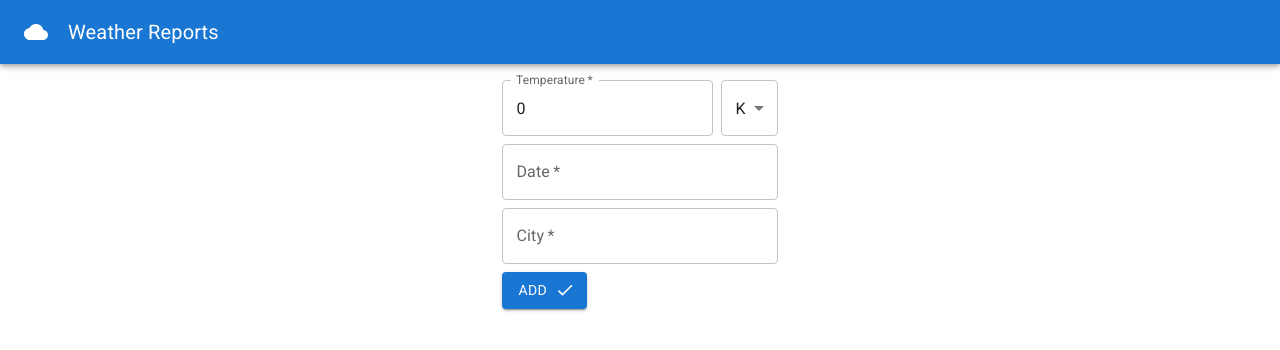
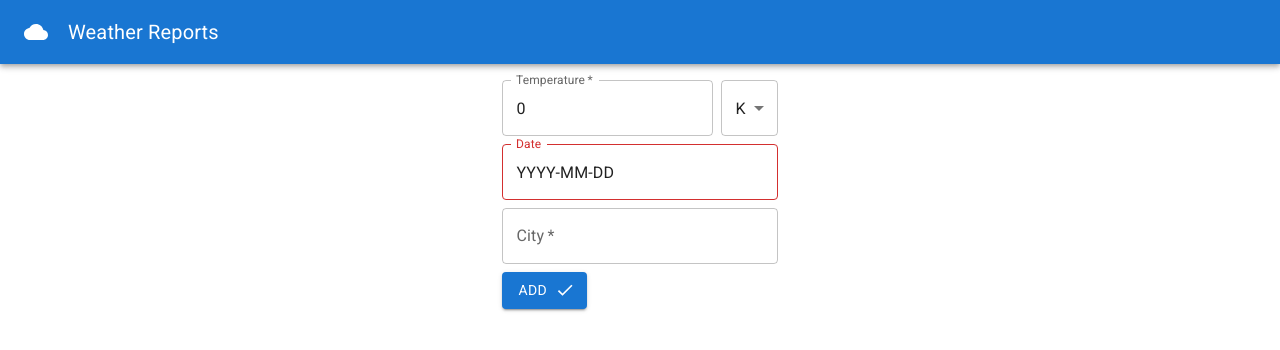
Before and after one commit to smazik02/a41-recruitment, a React (Vite) app in the folder meteo-web/: page /report/new in a window 1280 px wide. Shown: the top 350 px of the page. Built offline with nearby package versions, Linux system fonts and the light colour scheme.

Commit message:
date picker

```diff
--- a/meteo-web/package.json
+++ b/meteo-web/package.json
@@ -16,6 +16,8 @@
     "@mui/icons-material": "^6.4.6",
     "@mui/material": "^6.4.6",
     "@mui/x-data-grid": "^7.27.1",
+    "@mui/x-date-pickers": "^7.27.1",
+    "dayjs": "^1.11.13",
     "react": "^19.0.0",
     "react-dom": "^19.0.0",
     "react-router": "^7.2.0"
--- a/meteo-web/src/pages/ReportForm.tsx
+++ b/meteo-web/src/pages/ReportForm.tsx
@@ -5,6 +5,8 @@ import { Check, Delete, Save } from '@mui/icons-material';
 import { ChangeEvent, useEffect, useState } from 'react';
 import { TemperatureUnit, WeatherReport } from '../types.ts';
 import { EmptyFieldError, validateForm } from '../validators.ts';
+import { DatePicker, PickerValidDate } from '@mui/x-date-pickers';
+import dayjs from 'dayjs';
 
 interface ReportForm {
     temperature: number;
@@ -54,8 +56,19 @@ function ReportForm() {
         setFormData({ ...formData, unit: e.target.value as TemperatureUnit });
     };
 
-    const handleDateChange = (e: ChangeEvent<HTMLInputElement | HTMLTextAreaElement>) => {
-        setFormData({ ...formData, date: e.target.value });
+    const handleDateChange = (date: PickerValidDate | null) => {
+        const formatDate = (date: Date) => {
+            return [
+                `${date.getFullYear()}`,
+                `${date.getMonth() + 1}`.padStart(2, '0'),
+                `${date.getDate()}`.padStart(2, '0')
+            ].join('-');
+        };
+
+        const dateToJs = date?.toDate();
+        if (dateToJs === undefined) return;
+
+        setFormData({ ...formData, date: formatDate(dateToJs) });
     };
 
     const handleCityChange = (e: ChangeEvent<HTMLInputElement | HTMLTextAreaElement>) => {
@@ -168,13 +181,19 @@ function ReportForm() {
                             ))}
                         </Select>
                     </Stack>
-                    <TextField
-                        required
+                    <DatePicker
                         label="Date"
-                        value={formData.date}
-                        onChange={(e) => handleDateChange(e)}
-                        error={emptyFields.has('date')}
-                        helperText={emptyFields.has('date') ? 'Input date!' : ''} />
+                        value={dayjs(formData.date)}
+                        format="YYYY-MM-DD"
+                        onChange={(val) => {
+                            handleDateChange(val);
+                        }}
+                        slotProps={{
+                            textField: {
+                                helperText: emptyFields.has('date') ? 'Input date!' : ''
+                            }
+                        }}
+                    />
                     <TextField
                         required
                         label="City"
```
Also changed, not shown: meteo-web/src/Layout.tsx (+4 -3 lines), 1 other file (tests, documents, lock files or other folders).
